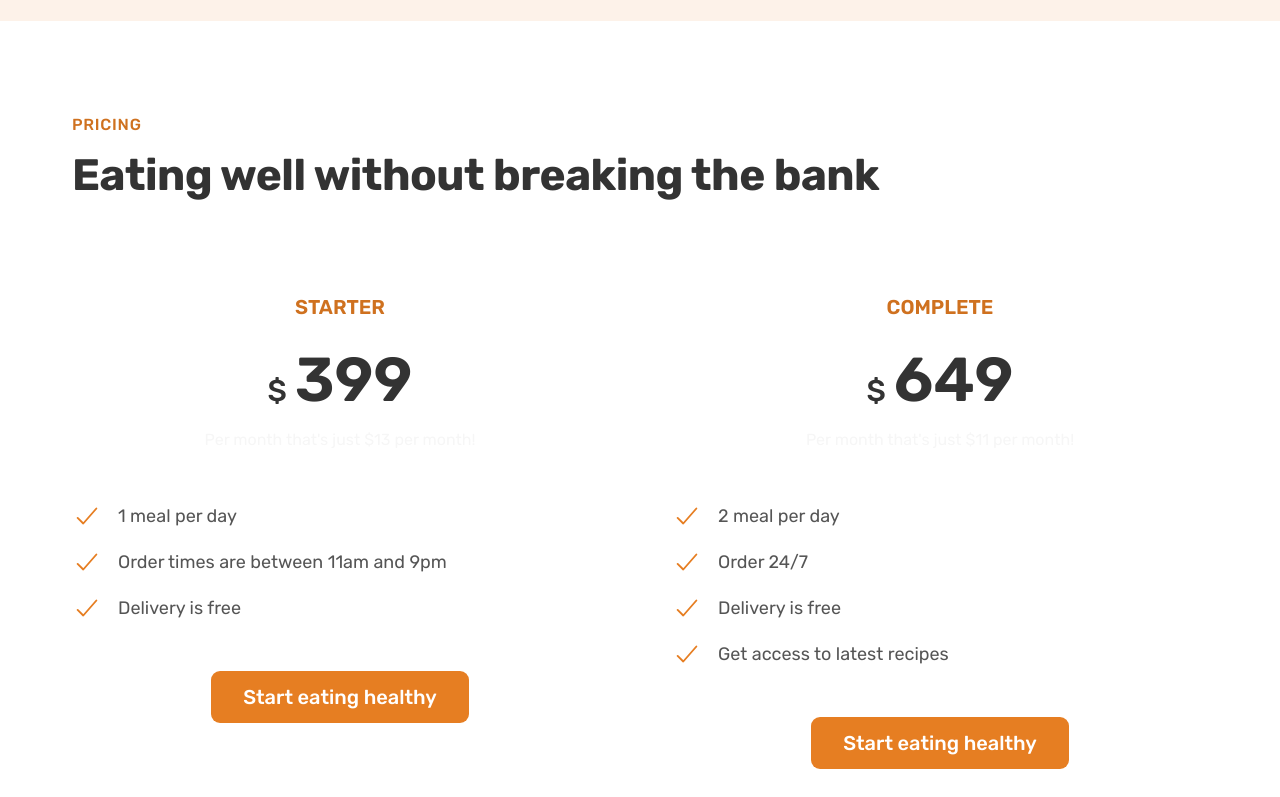
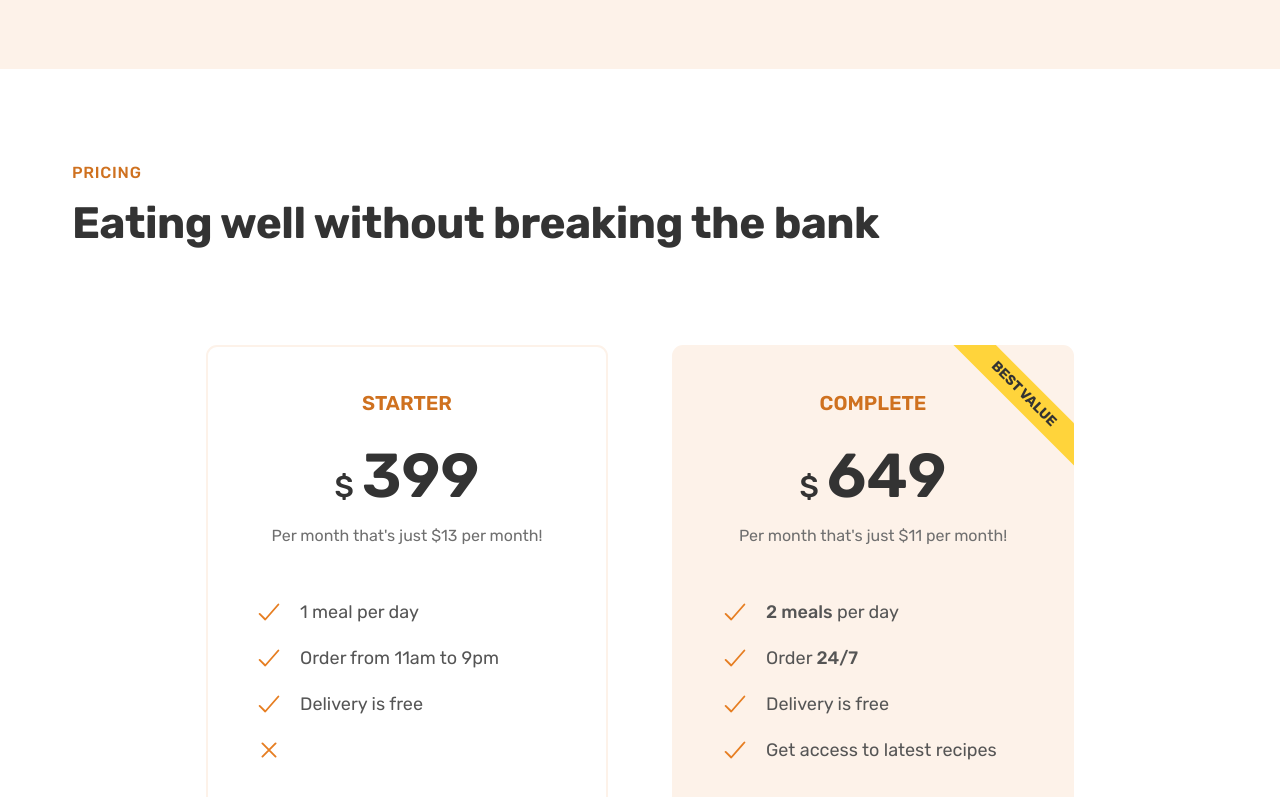
Before and after one commit to fuadbackend/Omni-Responsive-, a plain HTML site: page index.html in a window 1280 px wide. Shown: the part 4590-5387 px from the top of the page. Drawn offline with nearby package versions, Linux system fonts and the light colour scheme.

Commit message:
Hi three

```diff
--- a/css/style.css
+++ b/css/style.css
@@ -31,6 +31,15 @@ body {
     display: grid;
     column-gap: 6.4rem;
     row-gap: 9.6rem;
+    /* margin-bottom: 9.6rem; */
+}
+
+/* .grid:last-child{
+    margin-bottom: 0;
+} */
+
+.grid:not(:last-child){
+    margin-bottom: 9.6rem;
 }
 
 .grid--2-cols{
@@ -42,7 +51,7 @@ body {
 }
 
 .grid--4-cols{
-    grid-template-columns: repeat(3, 1fr);
+    grid-template-columns: repeat(4, 1fr);
 }
 
 .grid--center-v{
@@ -542,6 +551,42 @@ strong{
     padding: 9.6rem 0;
 }
 
+.pricing-plan{
+
+    border-radius: 11px;
+
+    width: 75%;
+}
+
+.pricing-plan--starter{
+    justify-self: end;
+    border: 2px solid #fdf2e9;
+    padding: 4.6rem;
+}
+
+.pricing-plan--complete{
+    background-color: #fdf2e9;
+    padding: 4.8rem;
+    overflow: hidden;
+    position: relative;
+}
+
+.pricing-plan--complete::after{
+   content: "Best value";
+   position: absolute;
+
+   top: 6%;
+   right: -18%;
+   background-color: #ffd43b;
+
+   font-size: 1.4rem;
+   font-weight: 700;
+   text-transform: uppercase;
+   color: #333;
+   padding: 0.8rem 8rem;
+   transform: rotate(45deg);
+}
+
 .plan-header{
 text-align: center;
 margin-bottom: 4.8rem;
@@ -573,7 +618,7 @@ margin-bottom: 4.8rem;
 .plan-text{
     font-size: 1.6rem;
     line-height: 1.6;
-    color: #f6f6f6;
+    color: #6f6f6f;
 }
 
 .plan-sign-up{
--- a/index.html
+++ b/index.html
@@ -377,7 +377,7 @@
 
       <div class="container grid grid--2-cols">
 
-        <div class="pricing-plan">
+        <div class="pricing-plan pricing-plan--starter">
           <header class="plan-header">
           <p class="plan-name">Starter</p>
           <p class="plan-price"><span>$</span>399</p>
@@ -389,11 +389,14 @@
               <ion-icon class="list-icon" name="checkmark-outline"></ion-icon><span>1 meal per day</span>
             </li>
             <li class="list-item">
-              <ion-icon class="list-icon" name="checkmark-outline"></ion-icon><span>Order times are between 11am and
+              <ion-icon class="list-icon" name="checkmark-outline"></ion-icon><span>Order from 11am to
                 9pm</span>
             </li>
             <li class="list-item">
               <ion-icon class="list-icon" name="checkmark-outline"></ion-icon><span>Delivery is free</span>
+            </li>
+            <li class="list-item">
+              <ion-icon class="list-icon" name="close-outline"></ion-icon><span></span>
             </li>
           </ul>
           <div class="plan-sign-up">
@@ -401,7 +404,7 @@
         </div>
         </div>
 
-        <div class="pricing-plan">
+        <div class="pricing-plan pricing-plan--complete">
           <header class="plan-header">
             <p class="plan-name">Complete</p>
             <p class="plan-price"><span>$</span>649</p>
@@ -410,10 +413,10 @@
 
           <ul class="list">
             <li class="list-item">
-              <ion-icon class="list-icon" name="checkmark-outline"></ion-icon><span>2 meal per day</span>
+              <ion-icon class="list-icon" name="checkmark-outline"></ion-icon><span><strong>2 meals</strong> per day</span>
             </li>
             <li class="list-item">
-              <ion-icon class="list-icon" name="checkmark-outline"></ion-icon><span>Order 24/7</span>
+              <ion-icon class="list-icon" name="checkmark-outline"></ion-icon><span>Order <strong>24/7</strong></span>
             </li>
             <li class="list-item">
               <ion-icon class="list-icon" name="checkmark-outline"></ion-icon><span>Delivery is free</span>
@@ -426,8 +429,13 @@
           <a href="#" class="btn btn--full">Start eating healthy</a>
         </div>
         </div>
+      </div>
 
-
+      <div class="container grid grid--4-cols">
+        <div class="feature">Feature 1</div>
+        <div class="feature">Feature 2</div>
+        <div class="feature">Feature 3</div>
+        <div class="feature">Feature 4</div>
       </div>
     </section>
 
```
